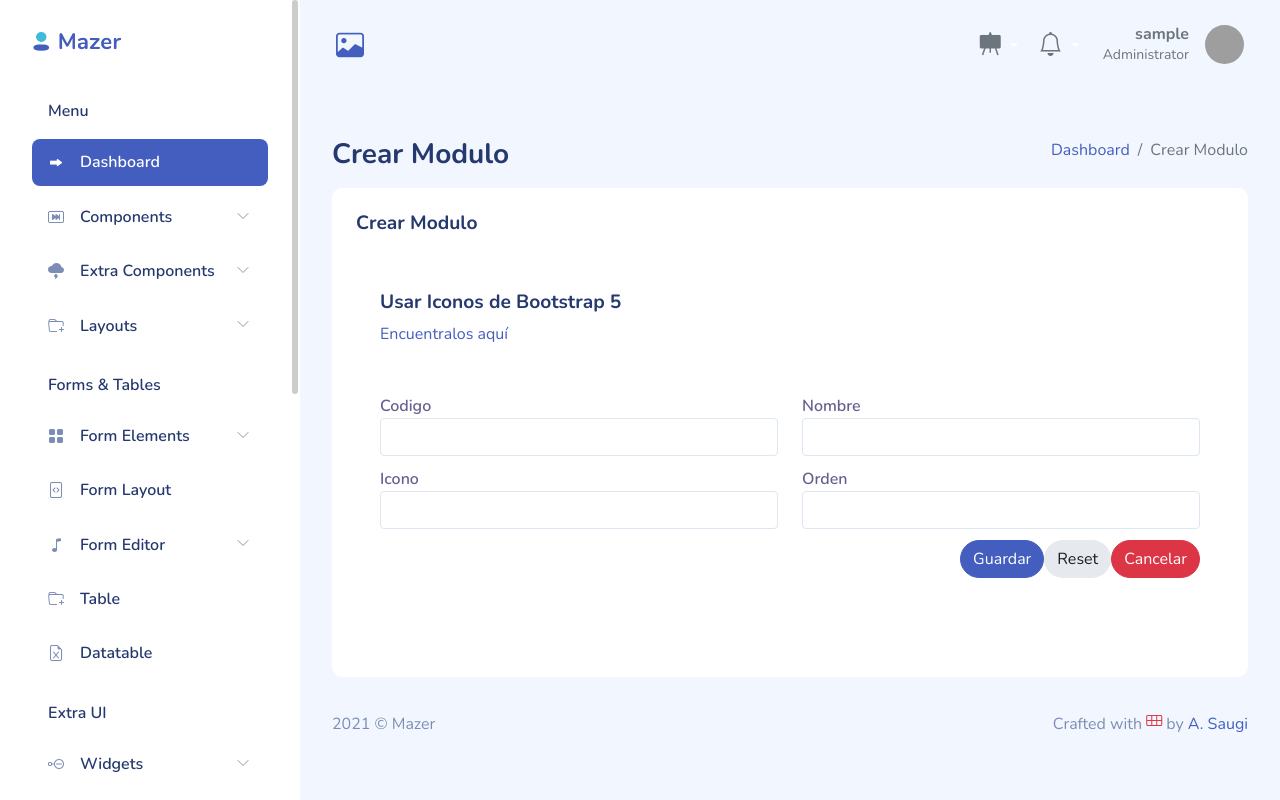
After one commit to andersonSinaluisa/Academico, a Django app: page /crear-modulo/ in a window 1280 px wide. The commit adds this page. Run offline with Django 3.2, Linux system fonts and the light colour scheme; the visitor is signed in with stand-in values (Sample User, id 1); some libraries are stand-ins or nearby versions; grey boxes are pictures that could not be loaded.

Commit message:
CRUD modulos y menus

```diff
--- a/cfg/forms.py
+++ b/cfg/forms.py
@@ -0,0 +1,73 @@
+from django import forms
+from cfg.models import Modulo, Menu
+from django.core.exceptions import ValidationError
+from django.utils.translation import ugettext as _
+
+
+class ModuloForm(forms.ModelForm):
+    """formulario para crear modulo"""
+    class Meta:
+        model = Modulo
+        fields = [
+            'codigo',
+            'nombre',
+            'icono',
+            'orden'
+        ]
+    def clean(self):
+        """metodo donde se realizan las validaciones"""
+        orden = self.cleaned_data['orden']
+        nombre = self.cleaned_data['nombre']
+        modulo = Modulo.objects.filter(orden=orden,estado=True)
+        nombre_modulo = Modulo.objects.filter(nombre=nombre)
+        if modulo:
+            raise ValidationError(
+                                _('Ya existe un modulo en la posición %(value)s '),
+                                params={'value': orden},
+                            )
+        if nombre_modulo:
+            raise ValidationError(
+                                _('Ya existe un modulo con el nombre %(value)s '),
+                                params={'value': nombre},
+                            )
+        return super().clean()
+
+
+    def __init__(self, *args, **kwargs):
+        """inicializa los widgets para poner class form-control"""
+        """en los input"""
+
+        self.request = kwargs.pop('request', None)
+        super().__init__(*args, **kwargs)
+        for field in iter(self.fields):
+            self.fields[field].widget.attrs.update({
+                'class': 'form-control'
+            })
+
+class MenuForm(forms.ModelForm):
+    class Meta:
+        model = Menu
+        fields = "__all__"
+
+    def clean(self):
+        nombre = self.cleaned_data['nombre']
+        menu = Menu.objects.filter(nombre=nombre)
+        if menu:
+            raise ValidationError( _('Ya existe un menú con el nombre %(value)s '),
+                                params={'value': nombre})
+        return super().clean()
+
+    def __init__(self, *args, **kwargs):
+        """inicializa los widgets para poner class form-control"""
+        """en los input"""
+
+        self.request = kwargs.pop('request', None)
+        super().__init__(*args, **kwargs)
+        for field in iter(self.fields):
+            if field != 'estado':
+                self.fields[field].widget.attrs.update({
+                    'class': 'form-control'
+                })
+        self.fields['estado'].widget.attrs.update({
+                'class': 'form-check-input'
+            })
--- a/cfg/templates/inicio.html
+++ b/cfg/templates/inicio.html
@@ -1,5 +1,6 @@
 {% extends 'base.html' %}
 {% load i18n %}
+{% block title_menu %}Dashboard{% endblock title_menu %}
 {% block brearcrumb %}
         <li class="breadcrumb-item active" aria-current="page">{% trans "Inicio" %}</li>
 {% endblock brearcrumb %}
--- /dev/null
+++ b/cfg/templates/modulos/crear_modulo.html
@@ -0,0 +1,68 @@
+{% extends 'base.html' %}
+{% load static %}
+{% load i18n %}
+{% block title_menu %}Crear Modulo{% endblock title_menu %}
+{% block brearcrumb %}
+        <li class="breadcrumb-item active" aria-current="page">{% trans "Crear Modulo" %}</li>
+{% endblock brearcrumb %}
+{% block title %}{% trans "Crear Modulo" %}{% endblock title %}
+
+{% block content %}
+<section id="multiple-column-form">
+                    <div class="row match-height">
+                        <div class="col-12">
+                            <div class="card">
+                                <div class="card-header">
+                                    <h4 class="card-title">{% trans "Usar Iconos de Bootstrap 5" %}</h4><a href="https://icons.getbootstrap.com/" target="_blank">{% trans "Encuentralos aquí" %}</a>
+                                </div>
+                                <div class="card-content">
+                                    <div class="card-body">
+                                        <form class="form" method="POST">
+                                        {% csrf_token %}
+                                            <div class="row">
+                                                {% for i in form %}
+                                                <div class="col-md-6 col-12">
+                                                    <div class="form-group">
+                                                        <label for="{{i.id_for_label}}">{{i.label}}</label>
+                                                        {{i}}
+                                                    </div>
+                                                </div>
+
+                                                {% endfor %}
+
+
+                                                <div class="col-12 d-flex justify-content-end">
+                                                    <button type="submit"
+                                                        class="btn btn-primary rounded-pill">{% trans "Guardar" %}</button>
+                                                    <button type="reset"
+                                                        class="btn btn-light-secondary  rounded-pill">{% trans "Reset" %}</button>
+                                                    <a href="{% url 'cfg:modulos' %}" class="btn btn-danger rounded-pill">{% trans "Cancelar" %}</a>
+                                                </div>
+                                            </div>
+                                        </form>
+                                    </div>
+                                </div>
+                            </div>
+                        </div>
+                    </div>
+                </section>
+
+{% endblock content %}
+ {% block scripts %}
+     <script src="{% static 'dist/assets/vendors/sweetalert2/sweetalert2.all.min.js'%}"></script>
+
+ <script>
+ {% if form.non_field_errors  %}
+    Swal.fire({
+                title: '',
+                html: '{{ form.non_field_errors }}',
+                icon: "error",
+                showCancelButton: false,
+                confirmButtonColor: '#1a2537',
+                confirmButtonText: '{% trans 'Aceptar' %}'
+            })
+
+    {% endif %}
+ </script>
+
+ {% endblock scripts %}
--- a/cfg/urls.py
+++ b/cfg/urls.py
@@ -1,8 +1,15 @@
 from django.contrib import admin
 from django.urls import path
-from cfg.views import login, inicio
+from cfg.views import login, inicio, ModuloCrear, ModuloListar, ModuloEditar,\
+    MenuListar,MenuCrear,MenuEditar
 
 urlpatterns = [
     path('', login, name='login'),
-    path('inicio',inicio, name='inicio')
+    path('inicio/',inicio, name='inicio'),
+    path('crear-modulo/',ModuloCrear.as_view(),name='crear_modulo'),
+    path('modulos/',ModuloListar.as_view(),name='modulos'),
+    path('editar-modulo/<int:pk>',ModuloEditar.as_view(),name='editar_modulo'),
+    path('menus/',MenuListar.as_view(),name='menus'),
+    path('crear-menu/',MenuCrear.as_view(),name='crear_menu'),
+    path('editar-menu/<int:pk>',MenuEditar.as_view(),name='editar_menu')
 ]
--- a/cfg/views.py
+++ b/cfg/views.py
@@ -7,7 +7,10 @@ from django.contrib.auth import login as do_login
 from django.core.exceptions import ValidationError
 from django.utils.translation import ugettext as _
 from django.contrib.auth.decorators import login_required
-
+from django.contrib.auth.mixins import PermissionRequiredMixin
+from django.views.generic import CreateView, ListView, UpdateView
+from cfg.models import Modulo, Menu
+from cfg.forms import ModuloForm, MenuForm
 # Create your views here.
 
 def login(request):
@@ -31,3 +34,62 @@ def login(request):
 @login_required(login_url='/')
 def inicio(request):
     return render(request,'inicio.html')
+
+
+class ModuloCrear(PermissionRequiredMixin, CreateView):
+    """Clase para crear un modulo donde permission_required"""
+    """Especifica que permiso debe tener el usuario para acceder"""
+    """a la pantalla """
+
+    model = Modulo
+    template_name = 'modulos/crear_modulo.html'
+    permission_required = "cfg.add_modulo"
+    form_class = ModuloForm
+    success_url = reverse_lazy('cfg:modulos')
+
+
+class ModuloListar(PermissionRequiredMixin,ListView):
+    """Clase para listar los modulos donde permission_required"""
+    """Especifica que permiso debe tener el usuario para acceder"""
+    """a la pantalla """
+
+    model = Modulo
+    template_name = 'modulos/lista_modulo.html'
+    permission_required = "cfg.view_modulo"
+    context_object_name = 'obj'
+
+class ModuloEditar(PermissionRequiredMixin,UpdateView):
+    """Clase para editar un modulo donde permission_required"""
+    """Especifica que permiso debe tener el usuario para acceder"""
+    """a la pantalla """
+
+    model = Modulo
+    template_name = 'modulos/crear_modulo.html'
+    permission_required = "cfg.change_modulo"
+    form_class = ModuloForm
+    success_url = reverse_lazy('cfg:modulos')
+
+
+class MenuListar(PermissionRequiredMixin, ListView):
+    model = Menu
+    template_name = 'menus/listar_menu.html'
+    permission_required = "cfg.view_menu"
+    context_object_name = 'obj'
+
+class MenuCrear(PermissionRequiredMixin,CreateView):
+    model = Menu
+    form_class = MenuForm
+    template_name = 'menus/crear_menu.html'
+    permission_required="cfg.add_menu"
+    success_url = reverse_lazy("cfg:menus")
+
+class MenuEditar(PermissionRequiredMixin, UpdateView):
+    """Clase para editar un menu donde permission_required"""
+    """Especifica que permiso debe tener el usuario para acceder"""
+    """a la pantalla """
+
+    model = Modulo
+    template_name = 'menus/crear_menu.html'
+    permission_required = "cfg.change_menu"
+    form_class = ModuloForm
+    success_url = reverse_lazy('cfg:menus')
--- a/templates/base.html
+++ b/templates/base.html
@@ -1,4 +1,5 @@
 {% load static %}
+{% load i18n %}
 <html lang="{{ LANGUAGE_CODE }}">
 
 <head>
@@ -16,6 +17,7 @@
     <link rel="stylesheet" href="{% static 'dist/assets/vendors/perfect-scrollbar/perfect-scrollbar.css' %}">
     <link rel="stylesheet" href="{% static 'dist/assets/vendors/bootstrap-icons/bootstrap-icons.css' %}">
     <link rel="stylesheet" href="{% static 'dist/assets/css/app.css' %}">
+    {% block styles %}{% endblock styles %}
     <link rel="shortcut icon" href="{% static 'dist/assets/images/favicon.svg" type="image/x-icon' %}">
 </head>
 
@@ -424,7 +426,7 @@
                                 <a href="#" data-bs-toggle="dropdown" aria-expanded="false">
                                     <div class="user-menu d-flex">
                                         <div class="user-name text-end me-3">
-                                            <h6 class="mb-0 text-gray-600">John Ducky</h6>
+                                            <h6 class="mb-0 text-gray-600">{{user.username}}</h6>
                                             <p class="mb-0 text-sm text-gray-600">Administrator</p>
                                         </div>
                                         <div class="user-img d-flex align-items-center">
@@ -436,15 +438,13 @@
                                 </a>
                                 <ul class="dropdown-menu dropdown-menu-end" aria-labelledby="dropdownMenuButton">
                                     <li>
-                                        <h6 class="dropdown-header">Hello, John!</h6>
+                                        <h6 class="dropdown-header">{% trans "Hola," %}{{user.first_name}}</h6>
                                     </li>
-                                    <li><a class="dropdown-item" href="#"><i class="icon-mid bi bi-person me-2"></i> My
-                                            Profile</a></li>
+                                    <li><a class="dropdown-item" href="#"><i class="icon-mid bi bi-person me-2"></i>
+                                    {% trans "Perfil" %}</a></li>
                                     <li><a class="dropdown-item" href="#"><i class="icon-mid bi bi-gear me-2"></i>
-                                            Settings</a></li>
-                                    <li><a class="dropdown-item" href="#"><i class="icon-mid bi bi-wallet me-2"></i>
-                                            Wallet</a></li>
-                                    <li>
+                                            {% trans "Ajustes" %}</a></li>
+
                                         <hr class="dropdown-divider">
                                     </li>
                                     <li><a class="dropdown-item" href="#"><i
@@ -505,10 +505,10 @@
     <script src="{% static 'dist/assets/vendors/perfect-scrollbar/perfect-scrollbar.min.js'%}"></script>
     <script src="{% static 'dist/assets/js/bootstrap.bundle.min.js'%}"></script>
 
-    <script src="{% static 'dist/assets/vendors/apexcharts/apexcharts.js'%}"></script>
-    <script src="{% static 'dist/assets/js/pages/dashboard.js'%}"></script>
+
 
     <script src="{% static 'dist/assets/js/main.js'%}"></script>
+    {% block scripts %}{% endblock scripts %}
 </body>
 
 </html>
```
Also changed, not shown: cfg/models.py (+5 -3 lines), cfg/templates/menus/crear_menu.html (added, +67 -0 lines), cfg/templates/menus/listar_menu.html (added, +75 -0 lines), cfg/templates/modulos/lista_modulo.html (added, +76 -0 lines), cfg/migrations/0002_modulo_icono.py (added), cfg/migrations/0003_modulo_orden.py (added).
